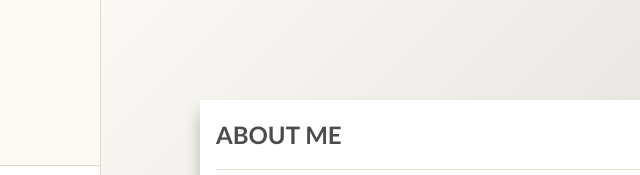
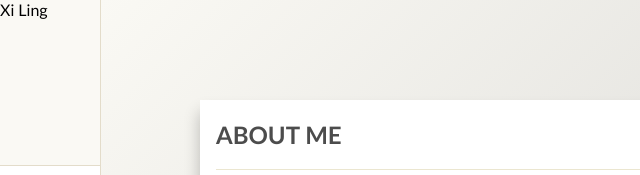
Before and after one commit to ianling233/ianling233.github.io, a plain HTML site: page index.html in a window 1280 px wide. Shown: the top 175 px of the page, 0-640 px from the left. Drawn offline with Linux system fonts and the light colour scheme.

Commit message:
Update index.html

```diff
--- a/index.html
+++ b/index.html
@@ -6,21 +6,11 @@
 		<title>Main</title>
 		<link rel="stylesheet" type="text/css" href="./Common/Common.css" />
 		<link rel="stylesheet" type="text/css" href="./home.css" />
-
-		<style type="text/css">
-
-
-
-
-
-
-		</style>
-
 	</head>
 	<body>
 		<div class="navbar">
 			<div class="nav-flex">
-				<div class="nav-it-spacer-top"></div>
+				<div class="nav-it-spacer-top">Xi Ling</div>
 				<a href="./index.html">
 					<div class="nav-it active">
 						<span>MAIN</span>
```
